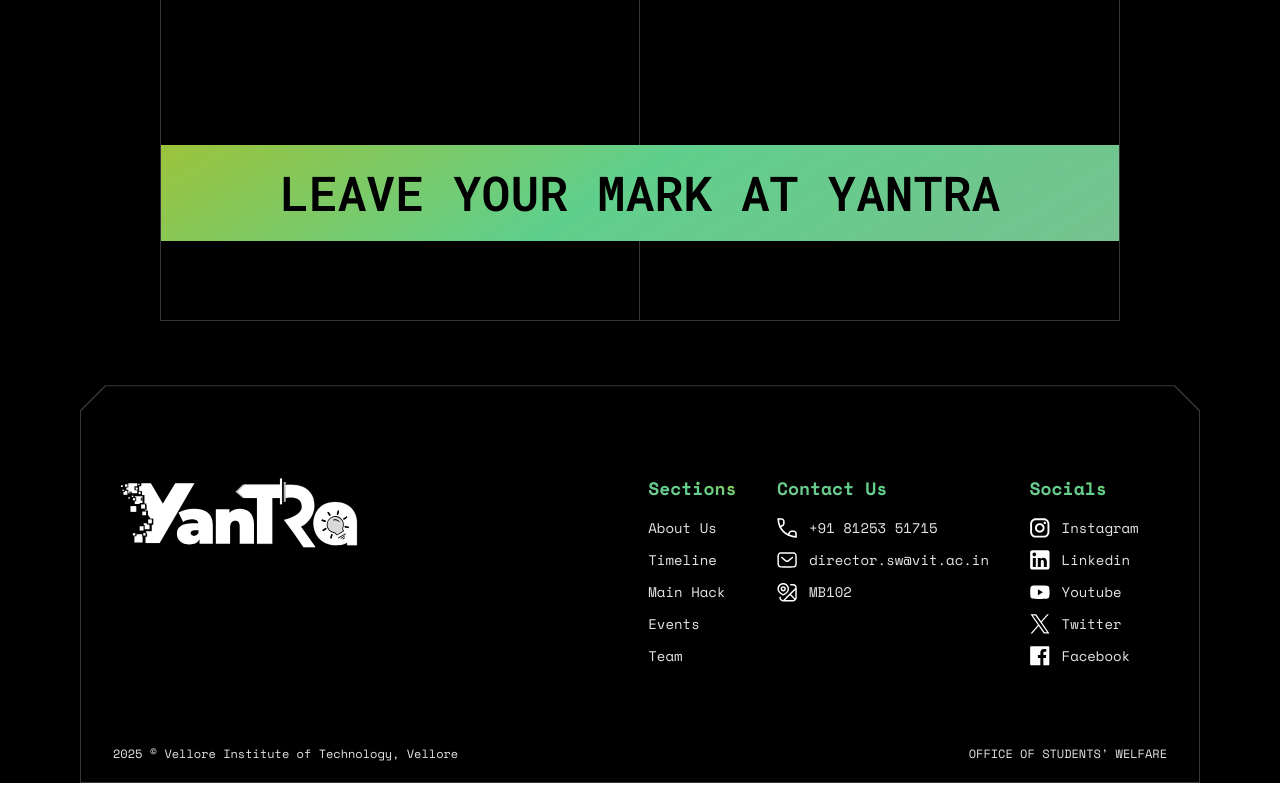
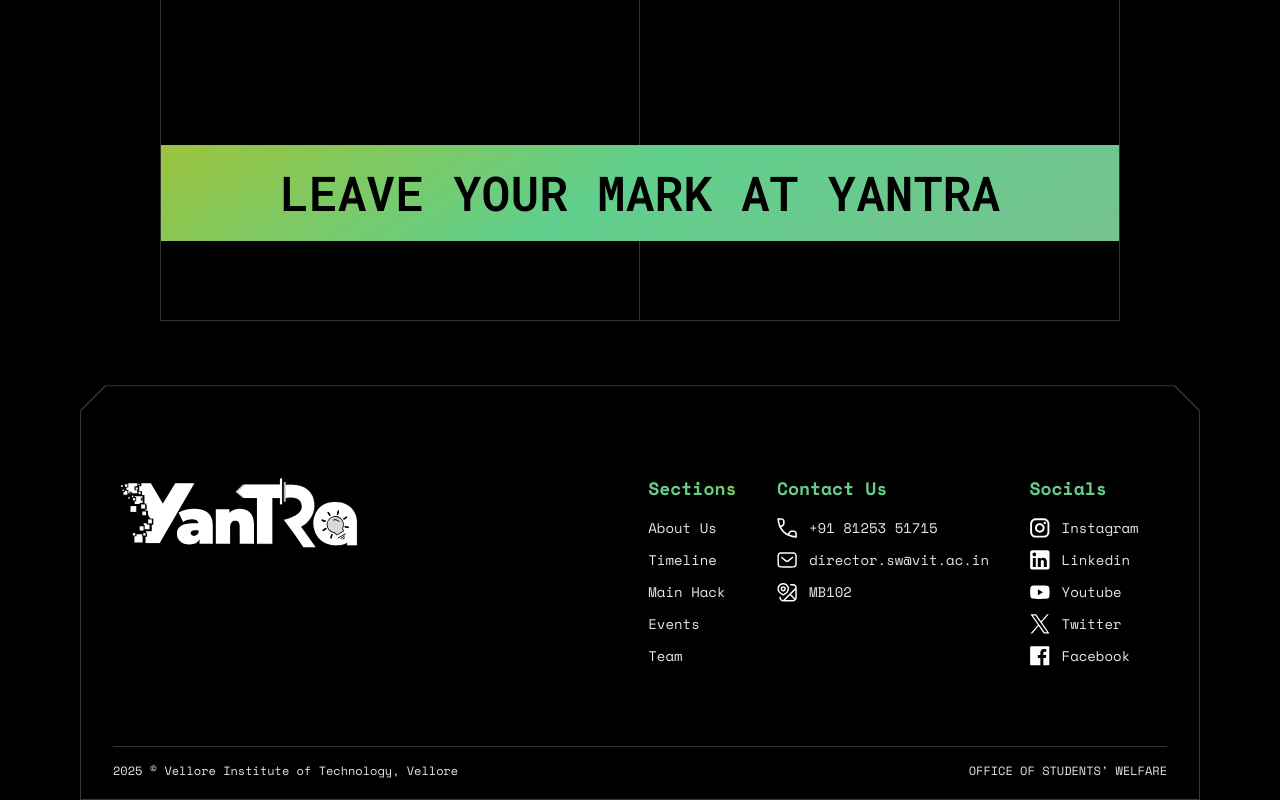
Before and after one commit to Keshav-Aneja/yantra-2025, a Next.js app: page / in a window 1280 px wide. Shown: the part 6018-6818 px from the top of the page. Built offline with nearby package versions, Linux system fonts and the light colour scheme.

Commit message:
fix: footer-styles

```diff
--- a/src/sections/footer.tsx
+++ b/src/sections/footer.tsx
@@ -90,7 +90,7 @@
           </div>
         </div>
       </div>
-      <div className={"flex justify-between text-xs px-8 max-md:flex-col max-md:text-center max-md:gap-4 max-md:mt-2"}>
+      <div className={"flex justify-between items-center text-xs md:border-t md:border-border mx-8 md:pt-4 max-md:flex-col max-md:text-center max-md:gap-4 max-md:mt-2"}>
         <p>2025 © Vellore Institute of Technology, Vellore</p>
         <p>OFFICE OF STUDENTS’ WELFARE</p>
       </div>
```
